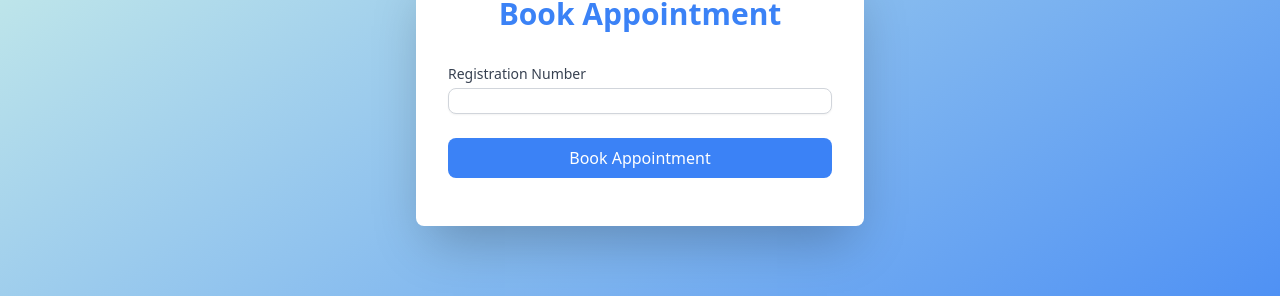
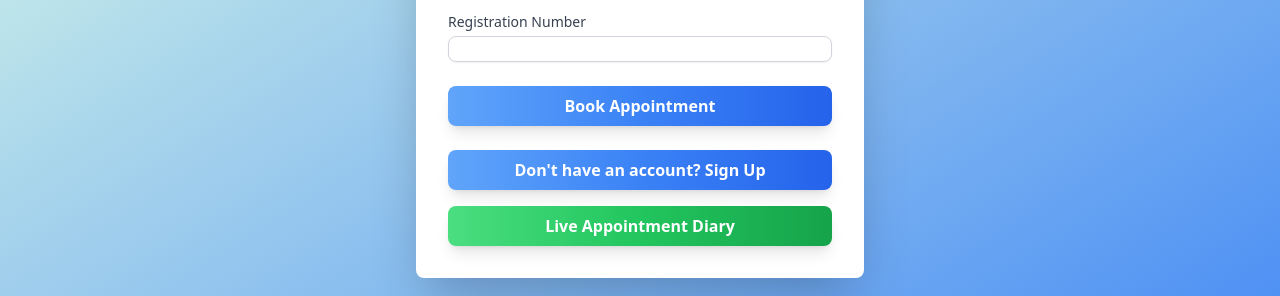
Before and after one commit to jainishikka/JainArogyam, a React (Vite) app in the folder frontend/: page /login in a window 1280 px wide. Shown: the part 417-713 px from the top of the page. Built offline with nearby package versions, Linux system fonts and the light colour scheme; no server answers.

Commit message:
corrected book appointment flow

```diff
--- a/frontend/src/appwrite/Login.jsx
+++ b/frontend/src/appwrite/Login.jsx
@@ -116,13 +116,31 @@ const Login = ({ asLogin }) => {
           <button
             type="submit"
             disabled={loading}
-            className="w-full bg-blue-500 text-white font-medium py-2 px-4 rounded-lg hover:bg-blue-600 focus:outline-none focus:ring focus:ring-blue-200 disabled:bg-gray-400 transition"
+            className="w-full text-center py-2 px-4 rounded-lg bg-gradient-to-r from-blue-400 via-blue-500 to-blue-600 text-white font-semibold shadow-lg hover:shadow-xl transform transition hover:scale-105 hover:bg-gradient-to-r hover:from-blue-500 hover:via-blue-600 hover:to-blue-700"
           >
             {loading ? "  ging In..." : "Book Appointment"}
           </button>
         </form>
+        <div className="mt-6 flex items-center justify-center">
+  <Link
+    to="/signup"
+    className="w-full text-center py-2 px-4 rounded-lg bg-gradient-to-r from-blue-400 via-blue-500 to-blue-600 text-white font-semibold shadow-lg hover:shadow-xl transform transition hover:scale-105 hover:bg-gradient-to-r hover:from-blue-500 hover:via-blue-600 hover:to-blue-700"
+  >
+    Don't have an account? Sign Up
+  </Link>
+</div>
+<div className="mt-4 flex items-center justify-center">
+  <Link
+    to="/admin-dashboard"
+    className="w-full text-center py-2 px-4 rounded-lg bg-gradient-to-r from-green-400 via-green-500 to-green-600 text-white font-semibold shadow-lg hover:shadow-xl transform transition hover:scale-105 hover:bg-gradient-to-r hover:from-green-500 hover:via-green-600 hover:to-green-700"
+  >
+    Live Appointment Diary
+  </Link>
+</div>
 
-        <div className="mt-4 flex items-center justify-between">
+
+
+        {/* <div className="mt-4 flex items-center justify-between"> */}
           {/* <label className="flex items-center text-sm">
             <input
               type="checkbox"
@@ -135,7 +153,7 @@ const Login = ({ asLogin }) => {
           {/* <Link to="/signup" className="text-sm text-blue-500 hover:underline">
             Don't have an account? Sign Up
           </Link> */}
-        </div>
+        {/* </div> */}
 
         {error && <p className="mt-4 text-sm text-red-500">{error}</p>}
       </div>
--- a/frontend/src/pages/AdminDashboard.jsx
+++ b/frontend/src/pages/AdminDashboard.jsx
@@ -268,7 +268,7 @@ const [searchName, setSearchName] = useState("");
             New Entry
           </button> */}
           <button
-            onClick={() => navigate("/signup")}
+            onClick={() => navigate("/login")}
             className="bg-yellow-600 text-white px-6 py-2 rounded-lg hover:bg-yellow-700 transition-all"
           >
             Book Appointment
```
